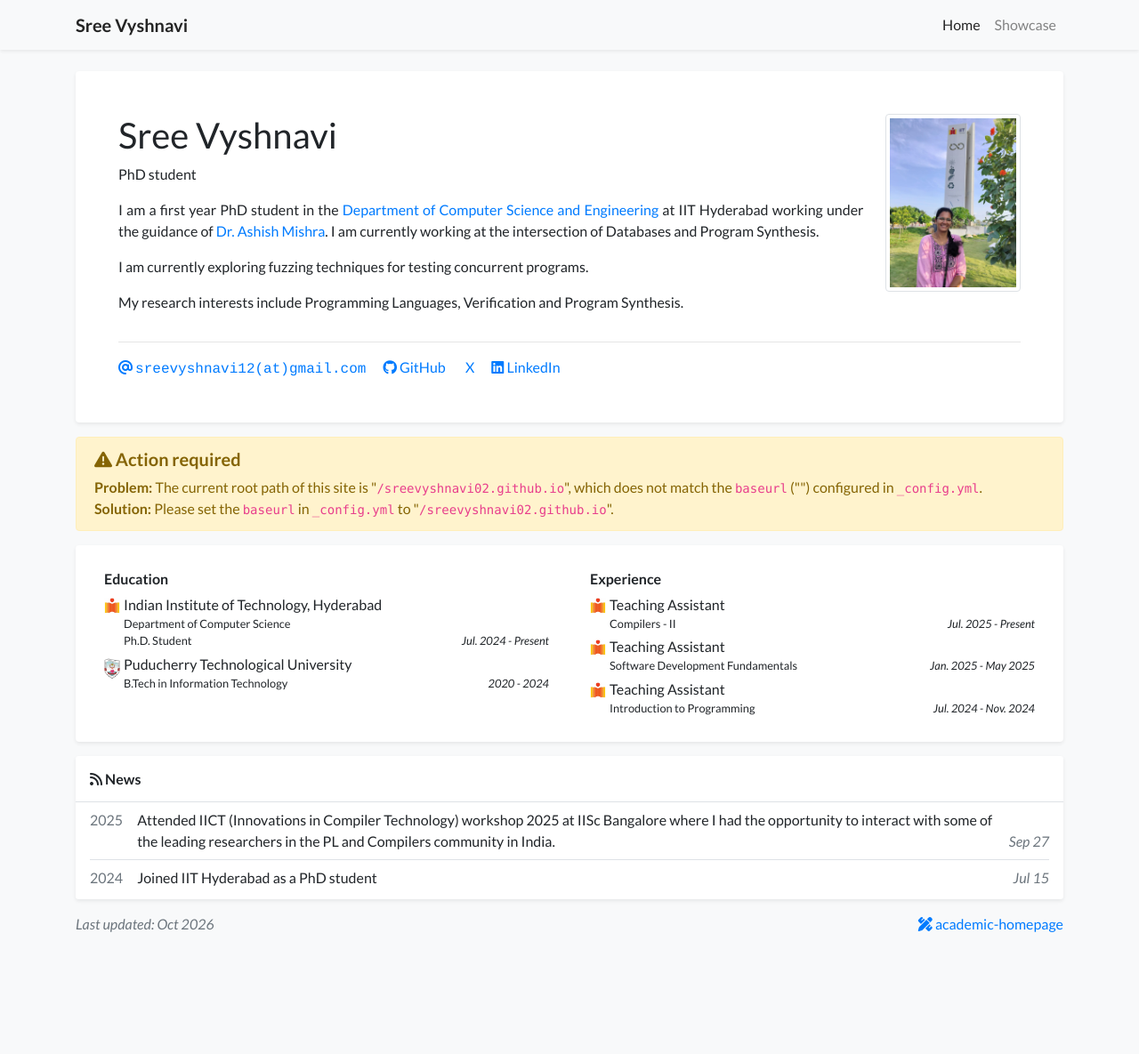
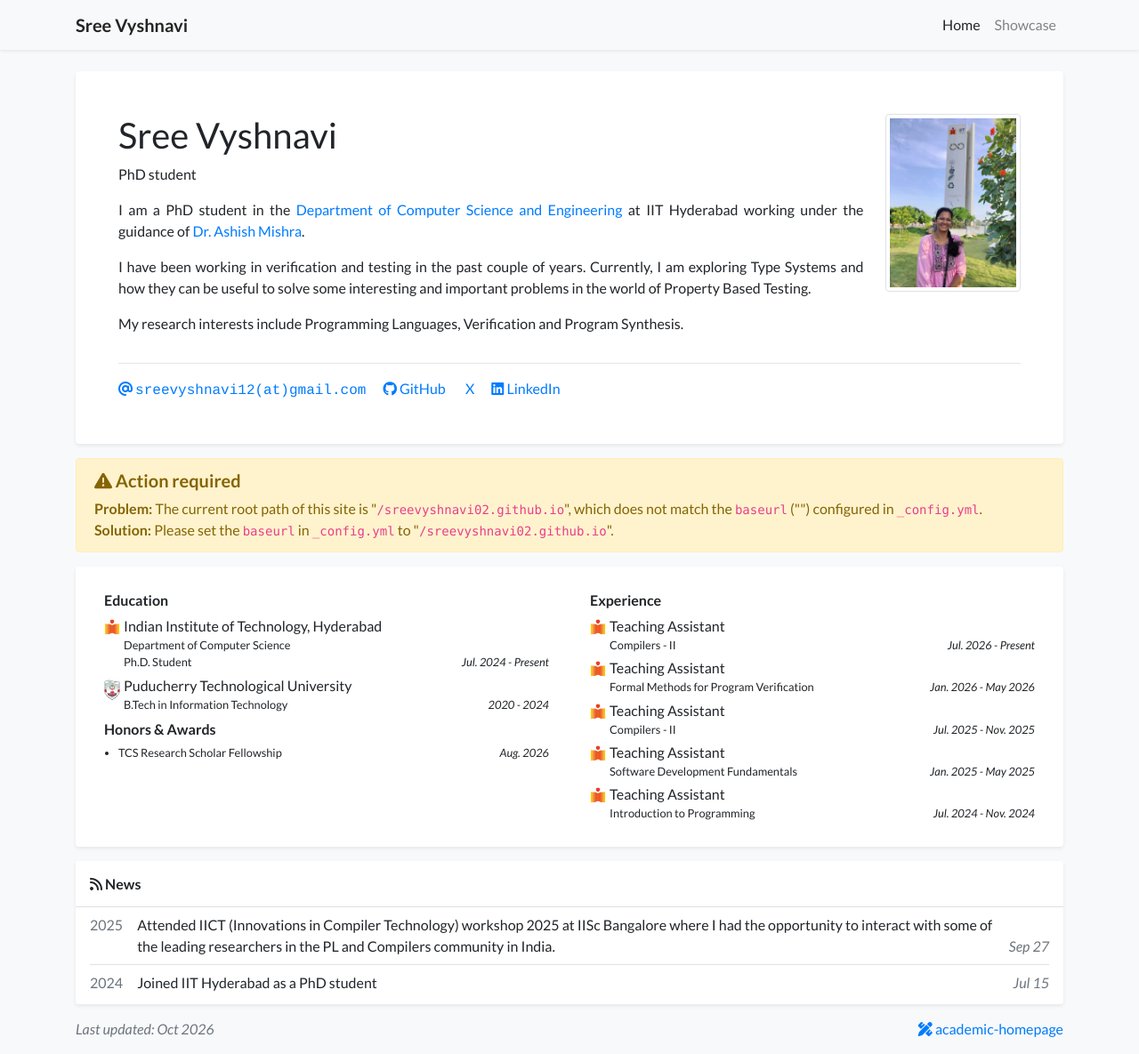
Before and after one commit to sreevyshnavi02/sreevyshnavi02.github.io, a Jekyll site: the page built from index.html, in a window 1280 px wide and 1185 px high. Shown: the whole window at 89% size. Built offline with Jekyll 4.4.1, drawn with Linux system fonts in a browser that asks for light colours; nearby versions of some CDN libraries; a style sheet for code colours, icons or effects is not loaded.

Commit message:
Updated the profile and awards section after more than a year

```diff
--- a/_data/profile.yml
+++ b/_data/profile.yml
@@ -24,10 +24,10 @@ linkedin: sree-vyshnavi
 short_bio_text_justify: true
 short_bio: >-
   <p>
-    I am a first year PhD student in the <a href="https://cse.iith.ac.in/">Department of Computer Science and Engineering</a> at IIT Hyderabad working under the guidance of <a href="https://aegis-iisc.github.io/">Dr. Ashish Mishra</a>. I am currently working at the intersection of Databases and Program Synthesis.
+    I am a PhD student in the <a href="https://cse.iith.ac.in/">Department of Computer Science and Engineering</a> at IIT Hyderabad working under the guidance of <a href="https://aegis-iisc.github.io/">Dr. Ashish Mishra</a>.
   </p>
   <p>
-   I am currently exploring fuzzing techniques for testing concurrent programs.
+   I have been working in verification and testing in the past couple of years. Currently, I am exploring Type Systems and how they can be useful to solve some interesting and important problems in the world of Property Based Testing.
   </p>
   <p>
    My research interests include Programming Languages, Verification and Program Synthesis.
@@ -53,19 +53,31 @@ experience:
 - name: Teaching Assistant
   logo: /assets/images/badges/iith_logo.jpg
   position: Compilers - II
-  date: Jul. 2025 - Present
+  date: Jul. 2026 - Present
+
+- name: Teaching Assistant
+  logo: /assets/images/badges/iith_logo.jpg
+  position: Formal Methods for Program Verification
+  date: Jan. 2026 - May 2026
+
+- name: Teaching Assistant
+  logo: /assets/images/badges/iith_logo.jpg
+  position: Compilers - II
+  date: Jul. 2025 - Nov. 2025
+
 - name: Teaching Assistant
   logo: /assets/images/badges/iith_logo.jpg
   position: Software Development Fundamentals
   date: Jan. 2025 - May 2025
+
 - name: Teaching Assistant
   logo: /assets/images/badges/iith_logo.jpg
   position: Introduction to Programming
   date: Jul. 2024 - Nov. 2024
 
-# awards:
-# - name: Award Name 2
-#   date: 2024
+awards:
+- name: TCS Research Scholar Fellowship
+  date: Aug. 2026
 # - name: Award Name 1
 #   date: 2021
 # - name: A quick brown fox jumps over the lazy dog and runs away award
```
